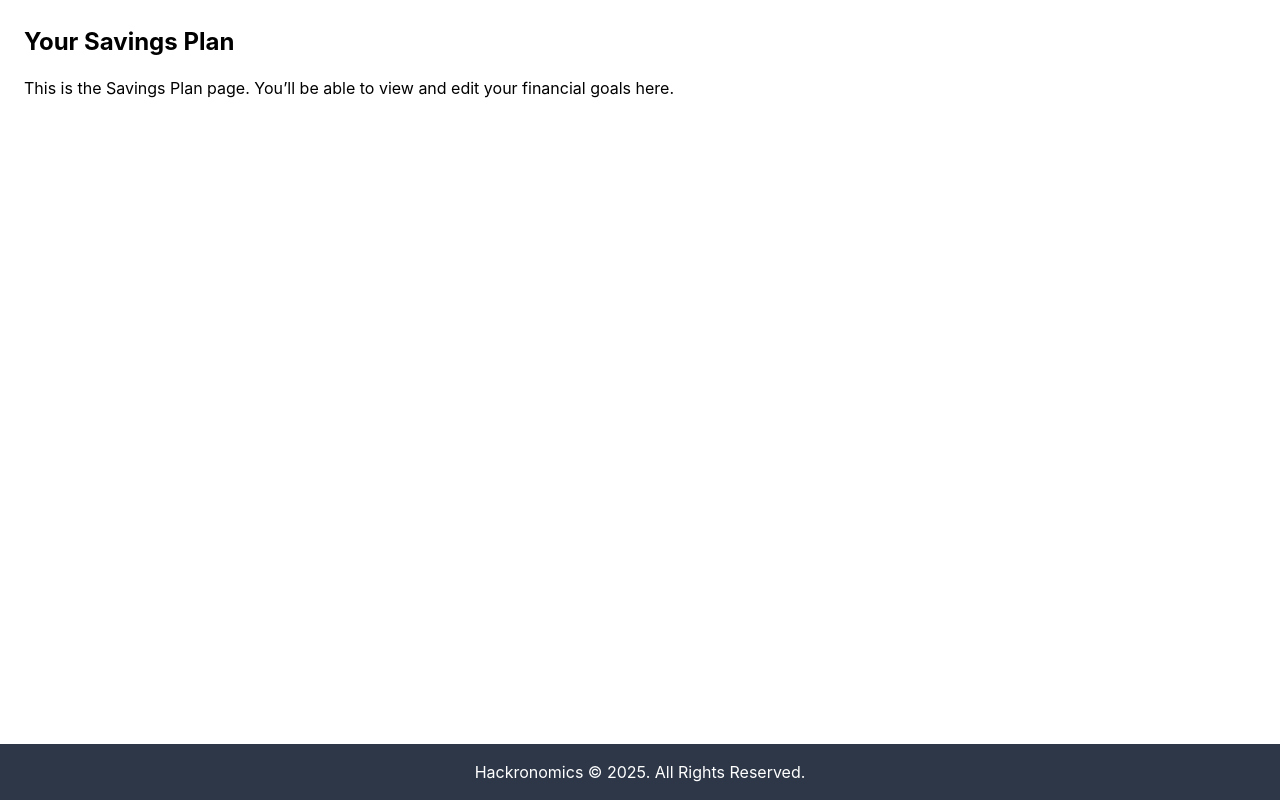
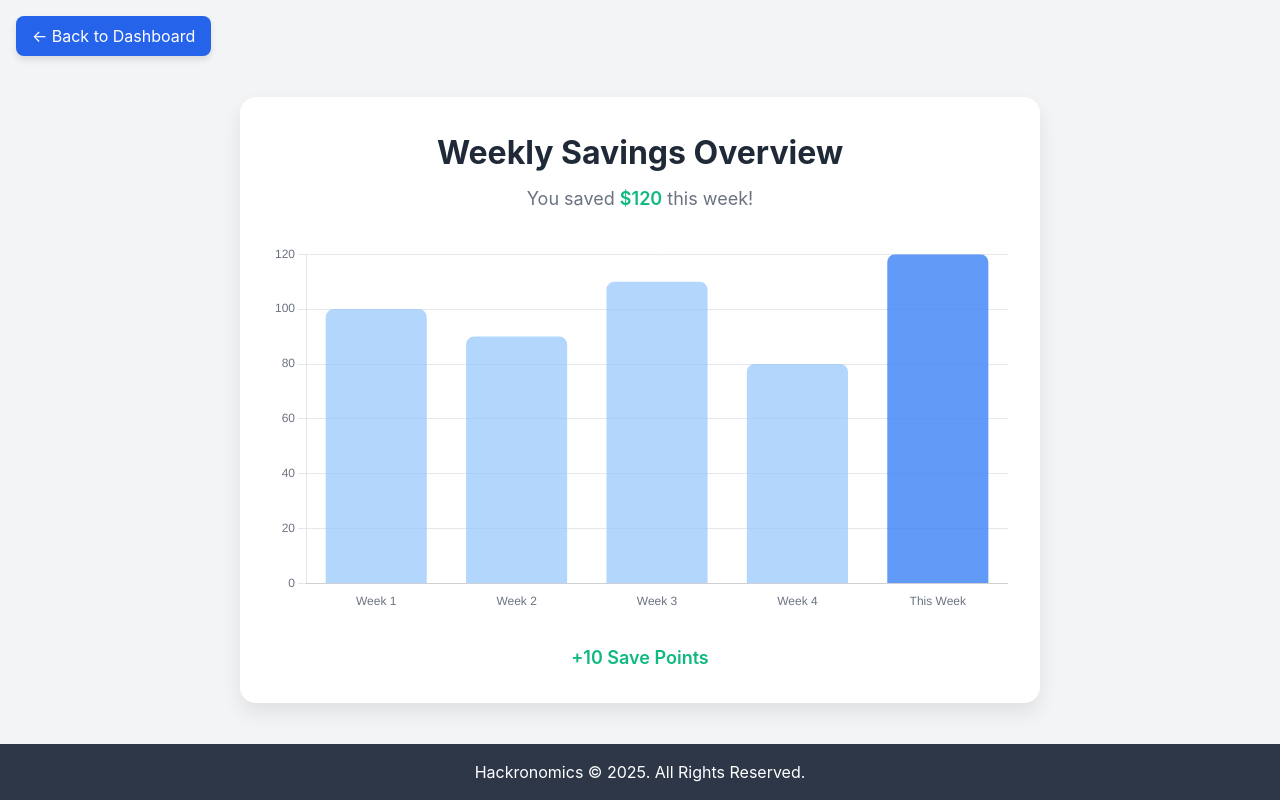
Before and after one commit to Ehiane/Hackronomics, a React (Create React App) app in the folder frontend/: page /savings-plan in a window 1280 px wide. Built offline with nearby package versions, Linux system fonts and the light colour scheme.

Commit message:
Added proper styling for the Weekly savings plan page

```diff
--- a/frontend/package.json
+++ b/frontend/package.json
@@ -15,8 +15,10 @@
     "@types/node": "^16.18.126",
     "@types/react": "^19.0.8",
     "@types/react-dom": "^19.0.3",
+    "chart.js": "^4.4.8",
     "framer-motion": "^12.4.3",
     "react": "^18.3.1",
+    "react-chartjs-2": "^5.3.0",
     "react-dom": "^18.3.1",
     "react-router-dom": "^7.4.1",
     "react-scripts": "5.0.1",
--- /dev/null
+++ b/frontend/src/pages/SavingsPlan.css
@@ -0,0 +1,68 @@
+.savings-container {
+    min-height: 100vh;
+    background-color: #f3f4f6;
+    padding: 2rem;
+    display: flex;
+    justify-content: center;
+    align-items: center;
+  }
+
+  .savings-card {
+    background: white;
+    padding: 2rem;
+    border-radius: 1rem;
+    box-shadow: 0 10px 20px rgba(0, 0, 0, 0.08);
+    width: 100%;
+    max-width: 800px;
+    text-align: center;
+  }
+
+  .savings-title {
+    font-size: 2rem;
+    font-weight: 700;
+    color: #1f2937;
+  }
+
+  .savings-subtitle {
+    font-size: 1.125rem;
+    margin-top: 0.5rem;
+    color: #6b7280;
+  }
+
+  .highlight {
+    font-weight: 600;
+    color: #10b981;
+  }
+
+  .savings-chart {
+    margin-top: 2rem;
+  }
+
+  .savings-footer {
+    margin-top: 2rem;
+  }
+
+  .save-points {
+    font-size: 1.125rem;
+    font-weight: 600;
+    color: #10b981;
+  }
+
+  .back-button {
+    position: absolute;
+    top: 16px;
+    left: 16px;
+    padding: 8px 16px;
+    background-color: #2563EB; /* Tailwind's blue-600 */
+    color: #ffffff;
+    border: none;
+    border-radius: 8px;
+    box-shadow: 0 4px 6px rgba(0, 0, 0, 0.1);
+    cursor: pointer;
+    z-index: 10;
+    transition: background-color 0.3s ease;
+  }
+
+  .back-button:hover {
+    background-color: #1e40af; /* Tailwind's blue-700 */
+  }
--- a/frontend/src/pages/SavingsPlan.js
+++ b/frontend/src/pages/SavingsPlan.js
@@ -1,10 +1,79 @@
 import React from "react";
+import { useNavigate } from "react-router-dom";
+import { Bar } from "react-chartjs-2";
+import { Chart as ChartJS, BarElement, CategoryScale, LinearScale, Tooltip, Legend } from "chart.js";
+import "./SavingsPlan.css";
+
+ChartJS.register(BarElement, CategoryScale, LinearScale, Tooltip, Legend);
 
 const SavingsPlan = () => {
+
+    const navigate = useNavigate();
+    const savingsData = {
+        labels: ["Week 1", "Week 2", "Week 3", "Week 4", "This Week"],
+        datasets: [
+            {
+            label: "Weekly Savings ($)",
+            data: [100, 90, 110, 80, 120],
+            backgroundColor: [
+                "rgba(147, 197, 253, 0.7)",
+                "rgba(147, 197, 253, 0.7)",
+                "rgba(147, 197, 253, 0.7)",
+                "rgba(147, 197, 253, 0.7)",
+                "rgba(59, 130, 246, 0.8)",
+            ],
+            borderRadius: 8,
+            },
+        ],
+    };
+
+    const options = {
+        responsive: true,
+        scales: {
+            y: {
+            beginAtZero: true,
+            ticks: {
+                color: "#6B7280",
+            },
+            grid: {
+                color: "#E5E7EB",
+            },
+            },
+            x: {
+            ticks: {
+                color: "#6B7280",
+            },
+            grid: {
+                display: false,
+            },
+            },
+        },
+        plugins: {
+            legend: {
+            display: false,
+            },
+        },
+    };
+
     return (
-            <div className="p-6">
-                <h1 className="text-2xl font-bold mb-4">Your Savings Plan</h1>
-                <p>This is the Savings Plan page. You’ll be able to view and edit your financial goals here.</p>
+
+            <div className="savings-container">
+                <button
+                    onClick={() => navigate("/dashboard")}
+                    className="back-button"
+                >
+                    ← Back to Dashboard
+                </button>
+                <div className="savings-card">
+                    <h2 className="savings-title">Weekly Savings Overview</h2>
+                    <p className="savings-subtitle">You saved <span className="highlight">$120</span> this week!</p>
+                <div className="savings-chart">
+                    <Bar data={savingsData} options={options} />
+                </div>
+                <div className="savings-footer">
+                    <span className="save-points">+10 Save Points</span>
+                </div>
+                </div>
             </div>
         );
     };
```
Also changed, not shown: 1 other file (tests, documents, lock files or other folders).
